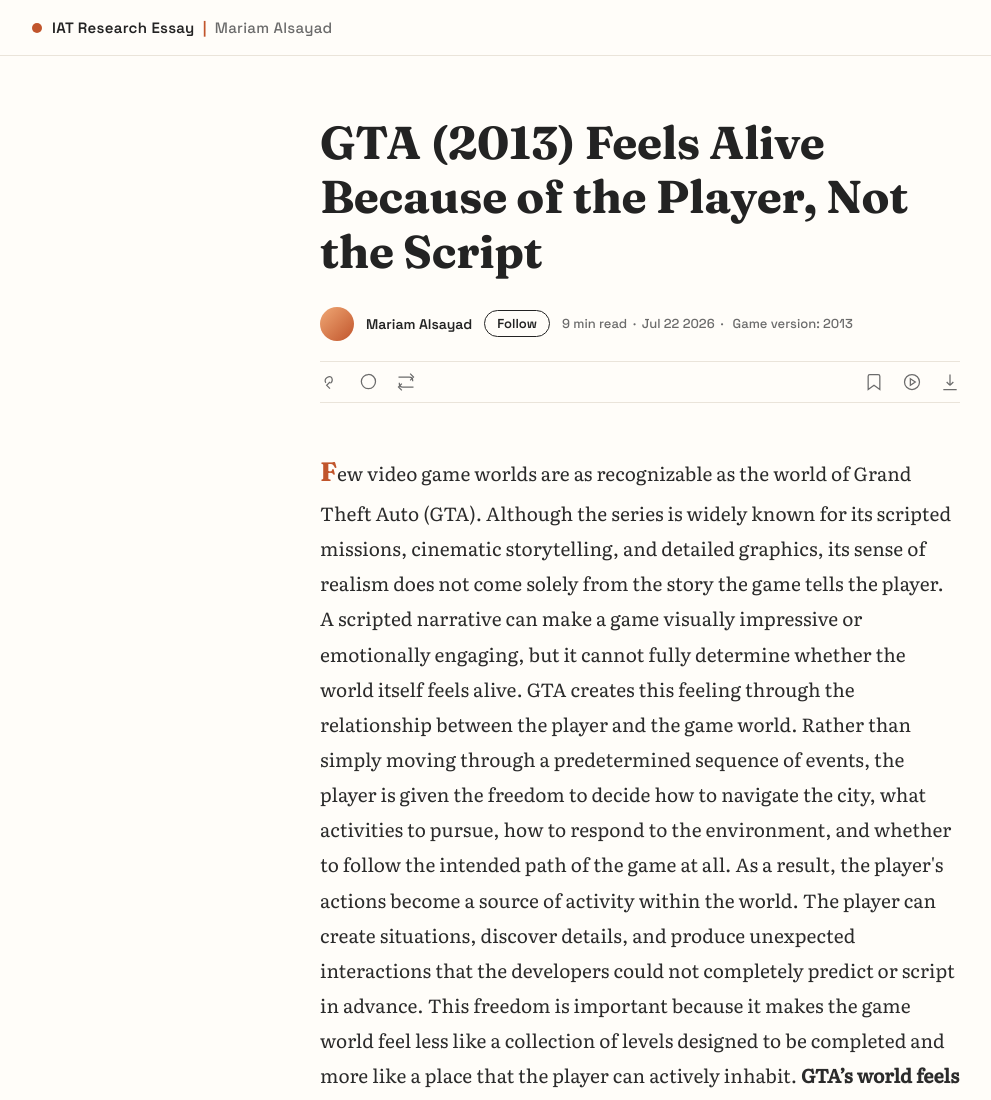
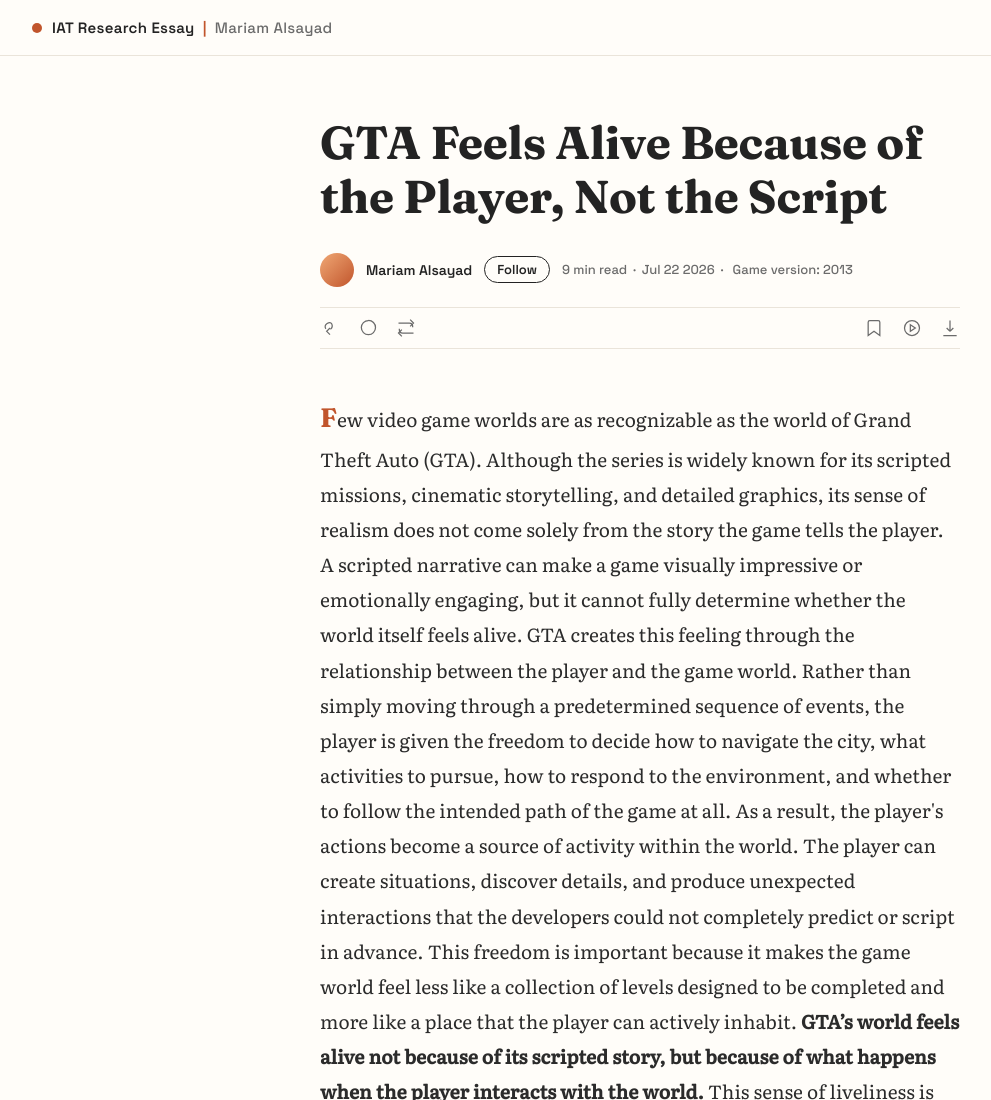
Before and after one commit to mariamalsayad/IAT-Research, a plain HTML site: page index.html in a window 1280 px wide. Shown: the top 1100 px of the page, without its empty margins (0-991 px from the left). Drawn offline with Linux system fonts and the light colour scheme.

Commit message:
change title

```diff
--- a/index.html
+++ b/index.html
@@ -226,7 +226,7 @@
   </nav>
 
   <div class="page">
-    <h1 class="title">GTA (2013) Feels Alive Because of the Player, Not the Script</h1>
+    <h1 class="title">GTA Feels Alive Because of the Player, Not the Script</h1>
 
     <div class="byline">
       <div class="avatar"></div>
```
